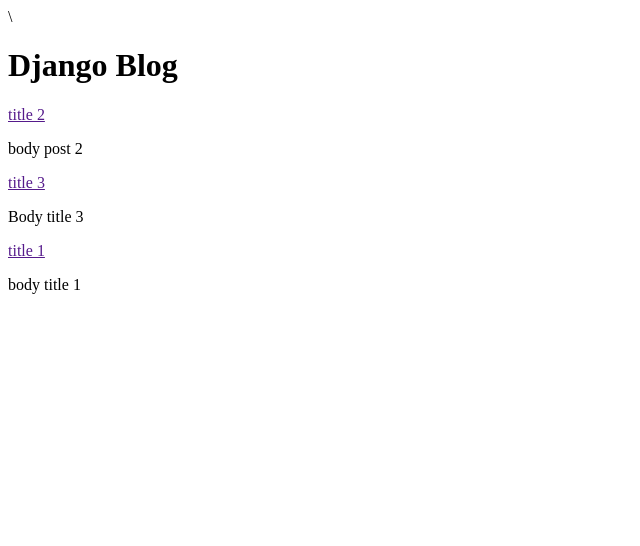
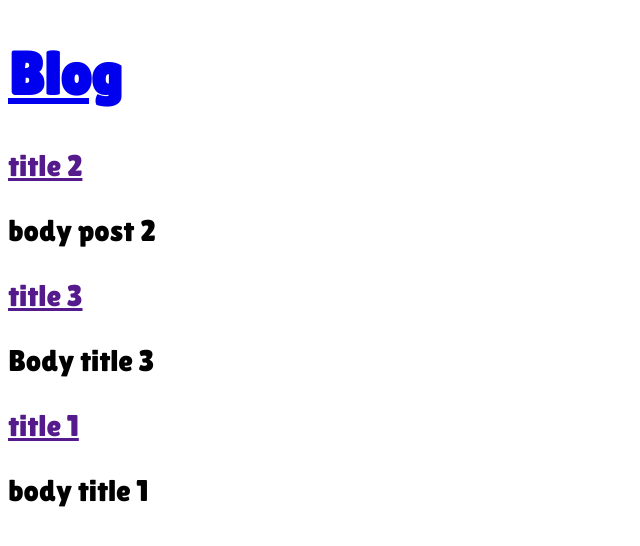
Before and after one commit to Iz3Wizard/Blogs, a Django app: page / in a window 1280 px wide. Shown: the top 546 px of the page, without its empty margins (0-640 px from the left). Run offline with Django 5.2, Linux system fonts and the light colour scheme; data comes from the database, SQL or seed files in the repository.

Commit message:
static files added

```diff
--- a/django_project/settings.py
+++ b/django_project/settings.py
@@ -117,7 +117,7 @@
 # https://docs.djangoproject.com/en/5.0/howto/static-files/
 
 STATIC_URL = 'static/'
-
+STATICFILES_DIRS = [BASE_DIR / "static"]
 # Default primary key field type
 # https://docs.djangoproject.com/en/5.0/ref/settings/#default-auto-field
 
--- /dev/null
+++ b/static/css/base.css
@@ -0,0 +1,11 @@
+body {
+    font-family: "Lilita One", sans-serif;
+    font-weight: 400;
+    font-style: normal;
+    font-size: 30px;
+ }
+
+
+header h1 {
+    color: chartreuse;
+}
--- a/templates/base.html
+++ b/templates/base.html
@@ -1,11 +1,17 @@
+{% load static %}
+
 <!DOCTYPE html>
 <html>
 <head>
     <title>Josefino blog.mp3 4K</title>
+    <link rel="preconnect" href="https://fonts.googleapis.com">
+    <link rel="preconnect" href="https://fonts.gstatic.com" crossorigin>
+    <link href="https://fonts.googleapis.com/css2?family=Lilita+One&display=swap" rel="stylesheet">
+    <link rel="stylesheet" href="{% static 'css/base.css' %}">
 </head>
 <body>
-    <header>\
-    <h1>Django Blog</h1>
+    <header>
+    <h1><a href="{% url 'home' %}"> Blog </a></h1>
     </header>
         <section>
             {% block content %}
```
